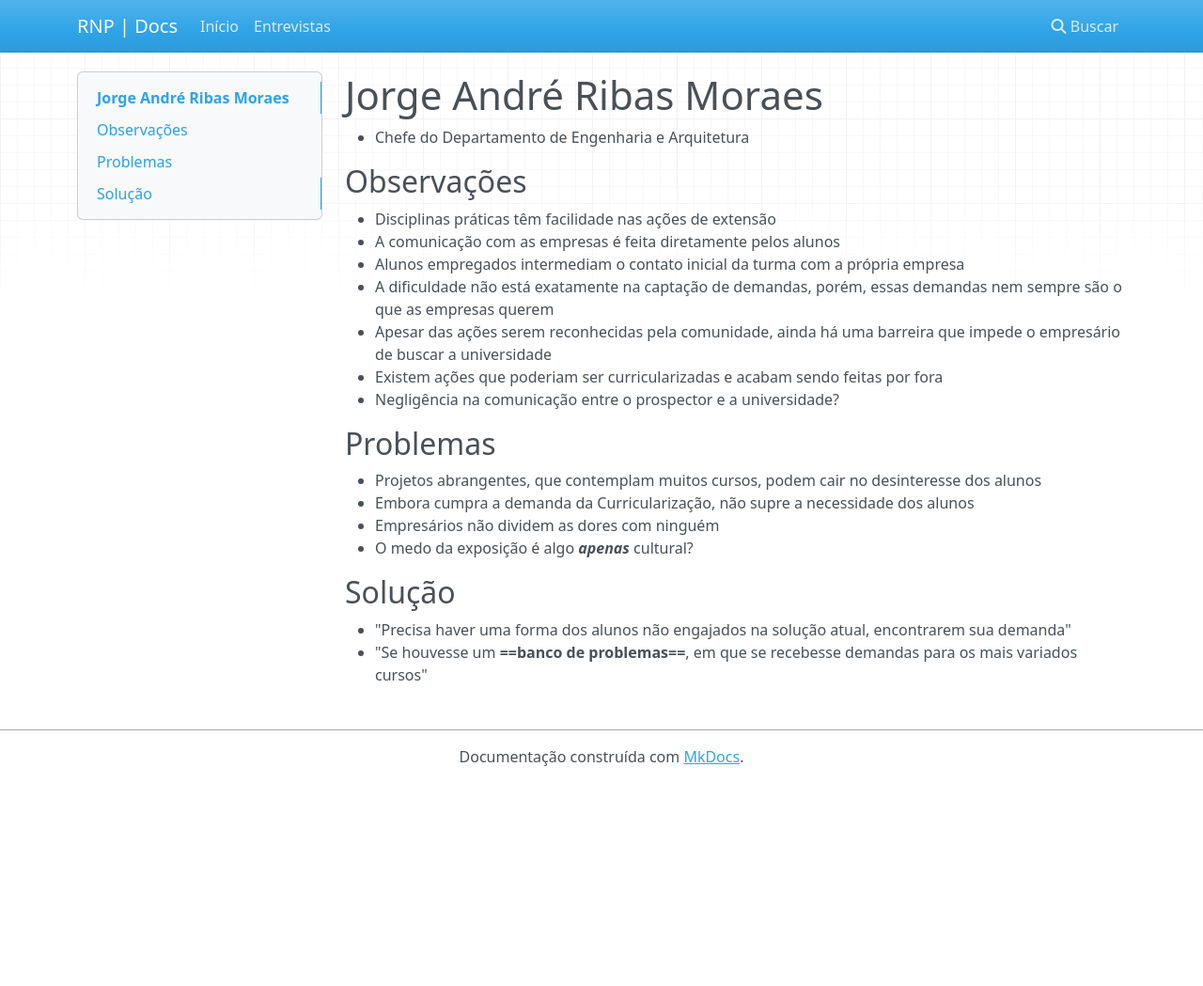
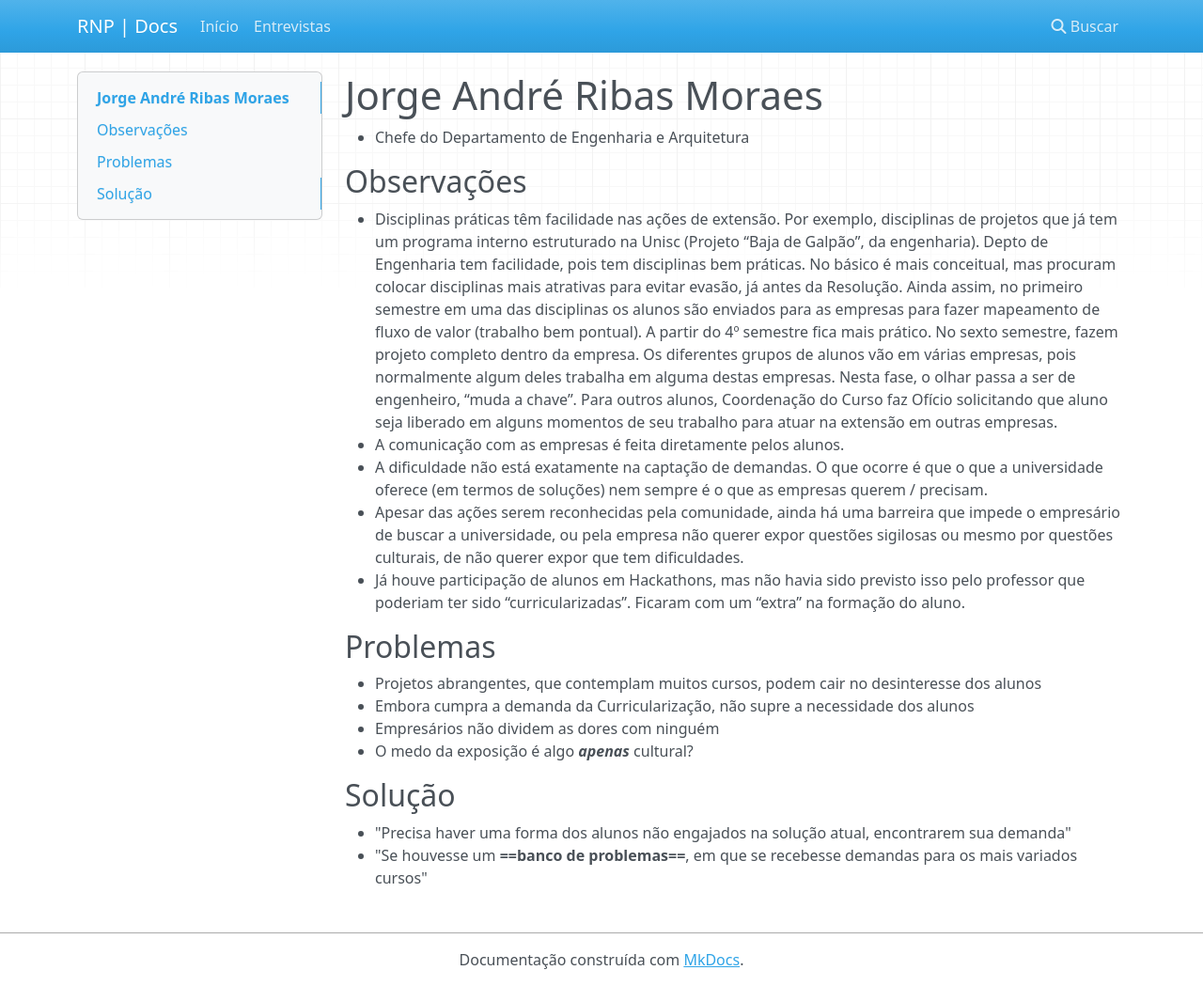
Before and after one commit to marcobabinski/mais-acao-docs, an MkDocs documentation site: the page built from docs/entrevistas/jorge-moraes.md, in a window 1280 px wide and 1049 px high. Shown: the whole window at 94% size. Built offline with MkDocs 1.6.1, drawn with Linux system fonts in a browser that asks for light colours; nearby versions of some CDN libraries.

Commit message:
Atualização da documentação

```diff
--- a/docs/entrevistas/jorge-moraes.md
+++ b/docs/entrevistas/jorge-moraes.md
@@ -4,13 +4,13 @@
 
 ## Observações
 
-- Disciplinas práticas têm facilidade nas ações de extensão
-- A comunicação com as empresas é feita diretamente pelos alunos
-  - Alunos empregados intermediam o contato inicial da turma com a própria empresa
-- A dificuldade não está exatamente na captação de demandas, porém, essas demandas nem sempre são o que as empresas querem
-- Apesar das ações serem reconhecidas pela comunidade, ainda há uma barreira que impede o empresário de buscar a universidade
-- Existem ações que poderiam ser curricularizadas e acabam sendo feitas por fora
-  - Negligência na comunicação entre o prospector e a universidade?
+- Disciplinas práticas têm facilidade nas ações de extensão. Por exemplo, disciplinas de projetos que já tem um programa interno estruturado na Unisc (Projeto “Baja de Galpão”, da engenharia).
+  Depto de Engenharia tem facilidade, pois tem disciplinas bem práticas. No básico é mais conceitual, mas procuram colocar disciplinas mais atrativas para evitar evasão, já antes da Resolução. Ainda assim, no primeiro semestre em uma das disciplinas os alunos são enviados para as empresas para fazer mapeamento de fluxo de valor (trabalho bem pontual). A partir do 4º semestre fica mais prático. No sexto semestre, fazem projeto completo dentro da empresa.
+  Os diferentes grupos de alunos vão em várias empresas, pois normalmente algum deles trabalha em alguma destas empresas. Nesta fase, o olhar passa a ser de engenheiro, “muda a chave”. Para outros alunos, Coordenação do Curso faz Ofício solicitando que aluno seja liberado em alguns momentos de seu trabalho para atuar na extensão em outras empresas.
+- A comunicação com as empresas é feita diretamente pelos alunos.
+- A dificuldade não está exatamente na captação de demandas. O que ocorre é que o que a universidade oferece (em termos de soluções) nem sempre é o que as empresas querem / precisam.
+- Apesar das ações serem reconhecidas pela comunidade, ainda há uma barreira que impede o empresário de buscar a universidade, ou pela empresa não querer expor questões sigilosas ou mesmo por questões culturais, de não querer expor que tem dificuldades.
+- Já houve participação de alunos em Hackathons, mas não havia sido previsto isso pelo professor que poderiam ter sido “curricularizadas”. Ficaram com um “extra” na formação do aluno.
 
 ## Problemas
 
```
Also changed, not shown: docs/entrevistas/index.md (line endings or trailing spaces), site/entrevistas/index.html, site/entrevistas/jorge-moraes/index.html, site/index.html, site/search/search_index.json.
